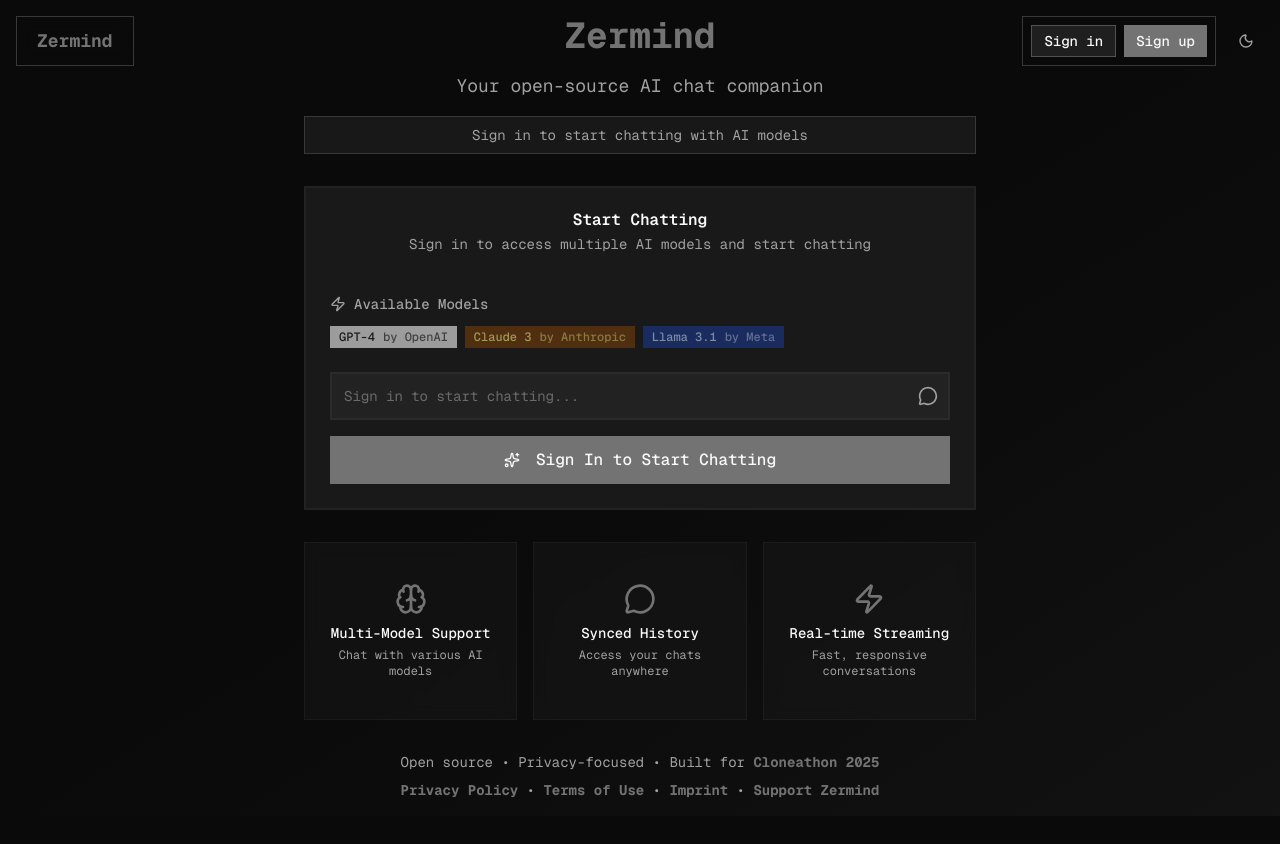
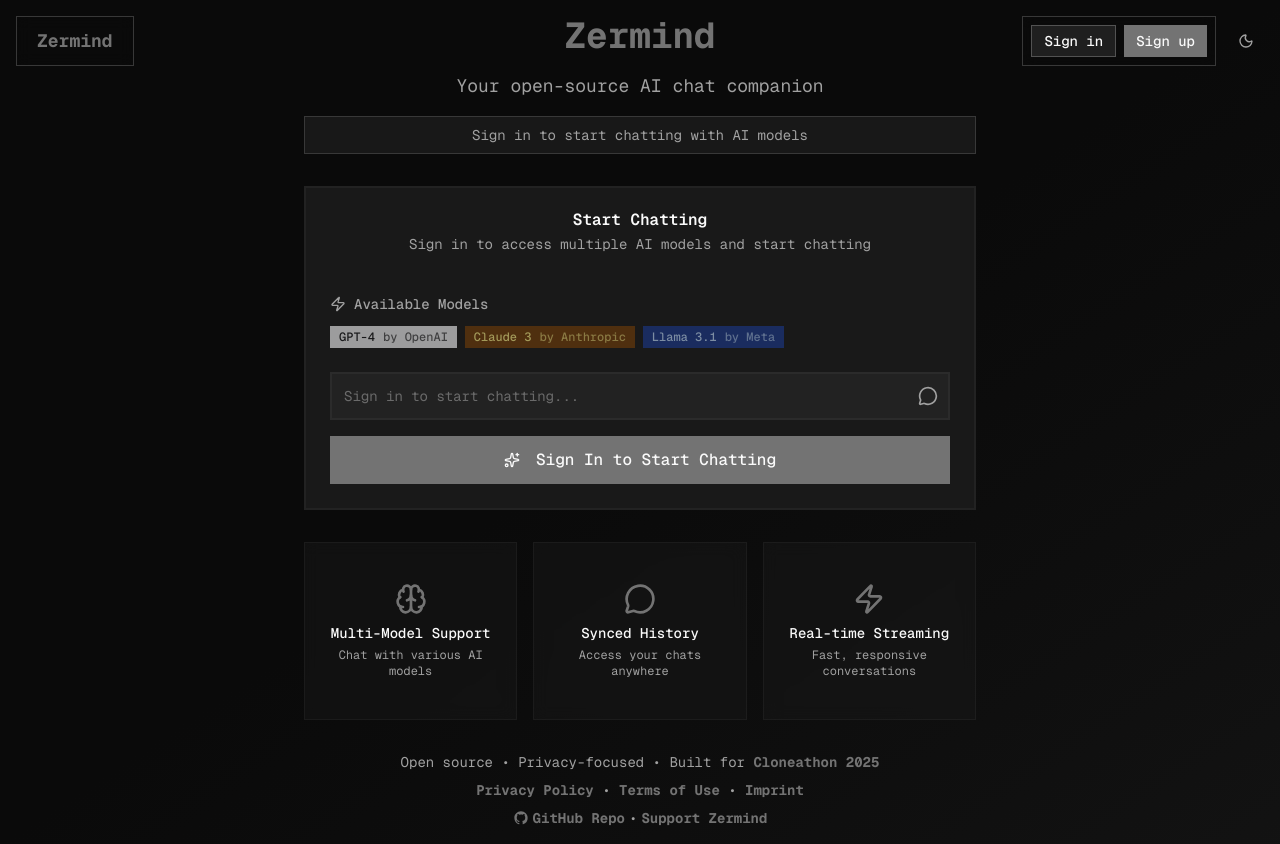
Before and after one commit to welovekiteboarding/zermind, a Next.js app: page / in a window 1280 px wide. Before the commit the page ends 816 px from the top, so only its background shows below. Built offline with nearby package versions, Linux system fonts and the light colour scheme; no server answers.

Commit message:
add github links to footer

```diff
--- a/src/components/chat-interface.tsx
+++ b/src/components/chat-interface.tsx
@@ -19,6 +19,17 @@
 interface ChatInterfaceProps {
   user: SupabaseUser | null;
 }
+
+// GitHub Icon Component
+const GitHubIcon = (props: React.SVGProps<SVGSVGElement>) => (
+  <svg fill="currentColor" viewBox="0 0 24 24" {...props}>
+    <path
+      fillRule="evenodd"
+      d="M12 2C6.477 2 2 6.484 2 12.017c0 4.425 2.865 8.18 6.839 9.504.5.092.682-.217.682-.483 0-.237-.008-.868-.013-1.703-2.782.605-3.369-1.343-3.369-1.343-.454-1.158-1.11-1.466-1.11-1.466-.908-.62.069-.608.069-.608 1.003.07 1.531 1.032 1.531 1.032.892 1.53 2.341 1.088 2.91.832.092-.647.35-1.088.636-1.338-2.22-.253-4.555-1.113-4.555-4.951 0-1.093.39-1.988 1.029-2.688-.103-.253-.446-1.272.098-2.65 0 0 .84-.27 2.75 1.026A9.564 9.564 0 0112 6.844c.85.004 1.705.115 2.504.337 1.909-1.296 2.747-1.027 2.747-1.027.546 1.379.202 2.398.1 2.651.64.7 1.028 1.595 1.028 2.688 0 3.848-2.339 4.695-4.566 4.943.359.309.678.92.678 1.855 0 1.338-.012 2.419-.012 2.747 0 .268.18.58.688.482A10.019 10.019 0 0022 12.017C22 6.484 17.522 2 12 2z"
+      clipRule="evenodd"
+    />
+  </svg>
+);
 
 export function ChatInterface({ user }: ChatInterfaceProps) {
   const [message, setMessage] = useState("");
@@ -221,6 +232,17 @@
           >
             Imprint
           </Link>
+        </p>
+        <p className="mt-2 flex flex-wrap items-center justify-center gap-1">
+          <Link
+            href="https://github.com/okikeSolutions/zermind"
+            target="_blank"
+            rel="noopener noreferrer"
+            className="text-primary font-bold hover:text-primary/80 transition-colors hover:underline inline-flex items-center gap-1"
+          >
+            <GitHubIcon className="h-4 w-4" />
+            GitHub Repo
+          </Link>
           {" • "}
           <Link
             href="https://github.com/sponsors/okikeSolutions"
```
